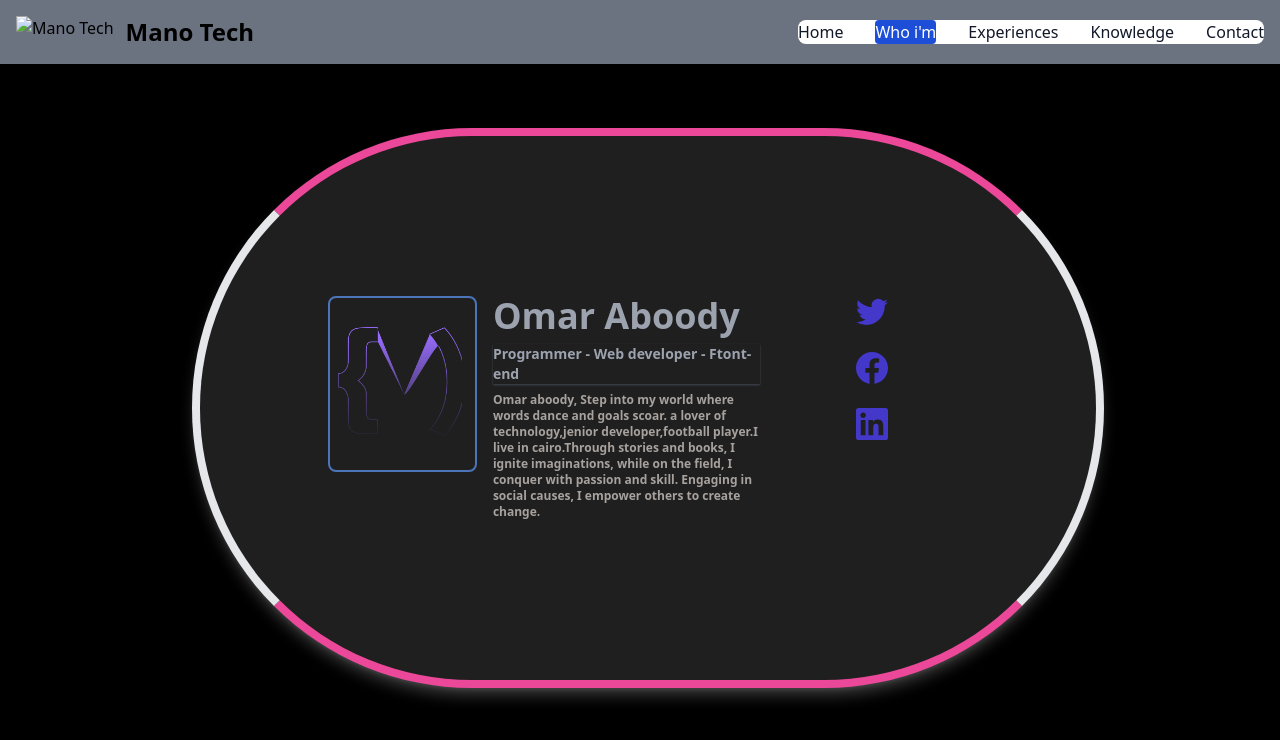
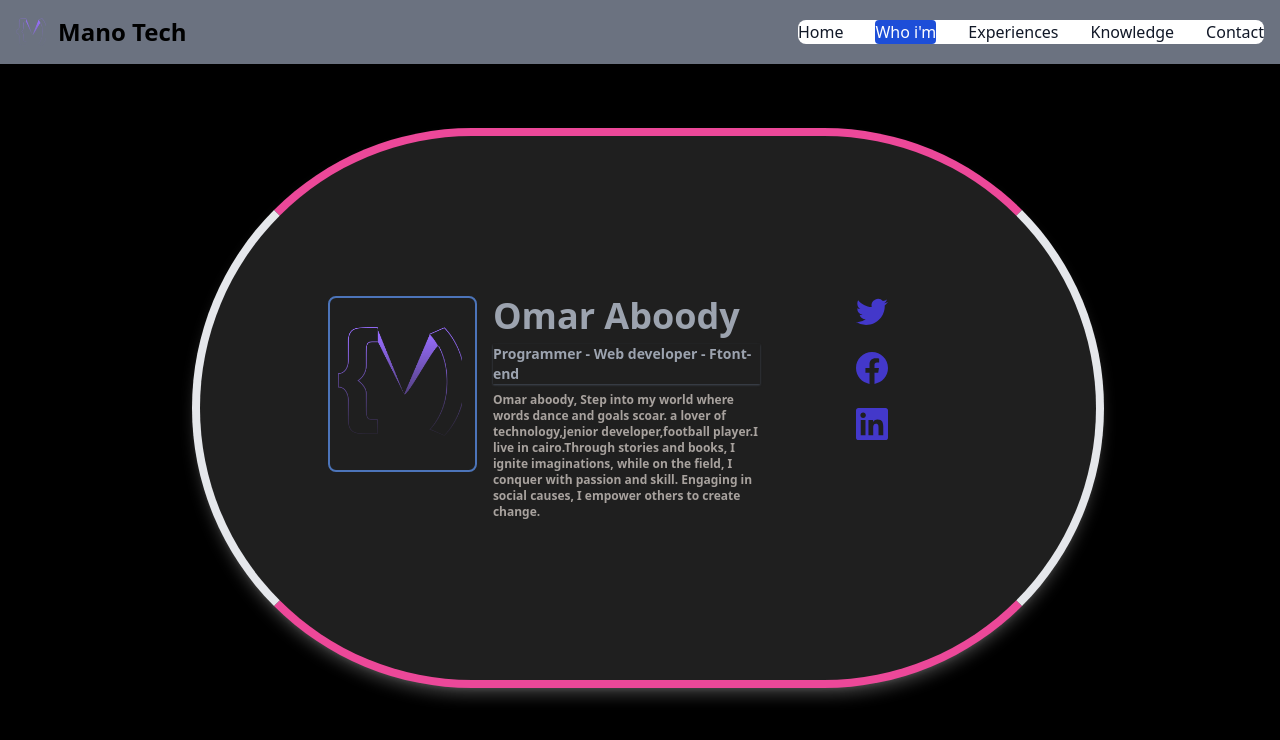
Before and after one commit to OmarAbdo201/ManoTech, a plain HTML site: page whoim.html in a window 1280 px wide. Drawn offline with nearby package versions, Linux system fonts and the light colour scheme.

Commit message:
Add files via upload

```diff
--- a/whoim.html
+++ b/whoim.html
@@ -13,7 +13,7 @@
         <nav class="bg-gray-500 border-gray-200 dark:bg-gray-900">
             <div class="max-w-screen-xl flex flex-wrap items-center justify-between mx-auto p-4">
               <a href="index.html" class="flex items-center space-x-3 rtl:space-x-reverse">
-                  <img src="logo.png" class="h-8" alt="Mano Tech" />
+                  <img src="Images/logo.png" class="h-8" alt="Mano Tech" />
                   <span class="self-center text-2xl font-semibold whitespace-nowrap dark:text-white first-letter:bg-gray-500">Mano Tech</span>
               </a>
                 <!-- idk -->
```
